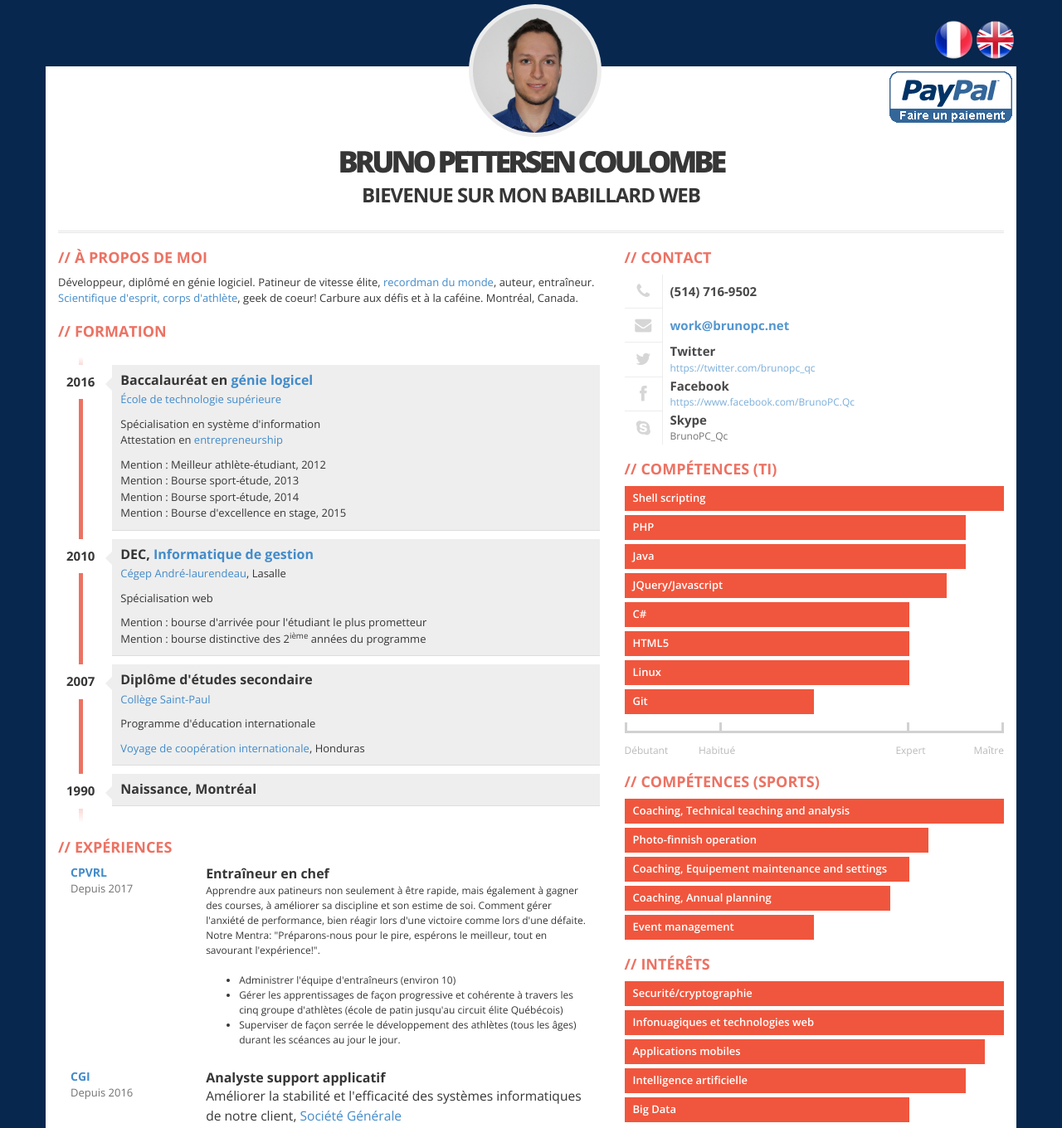
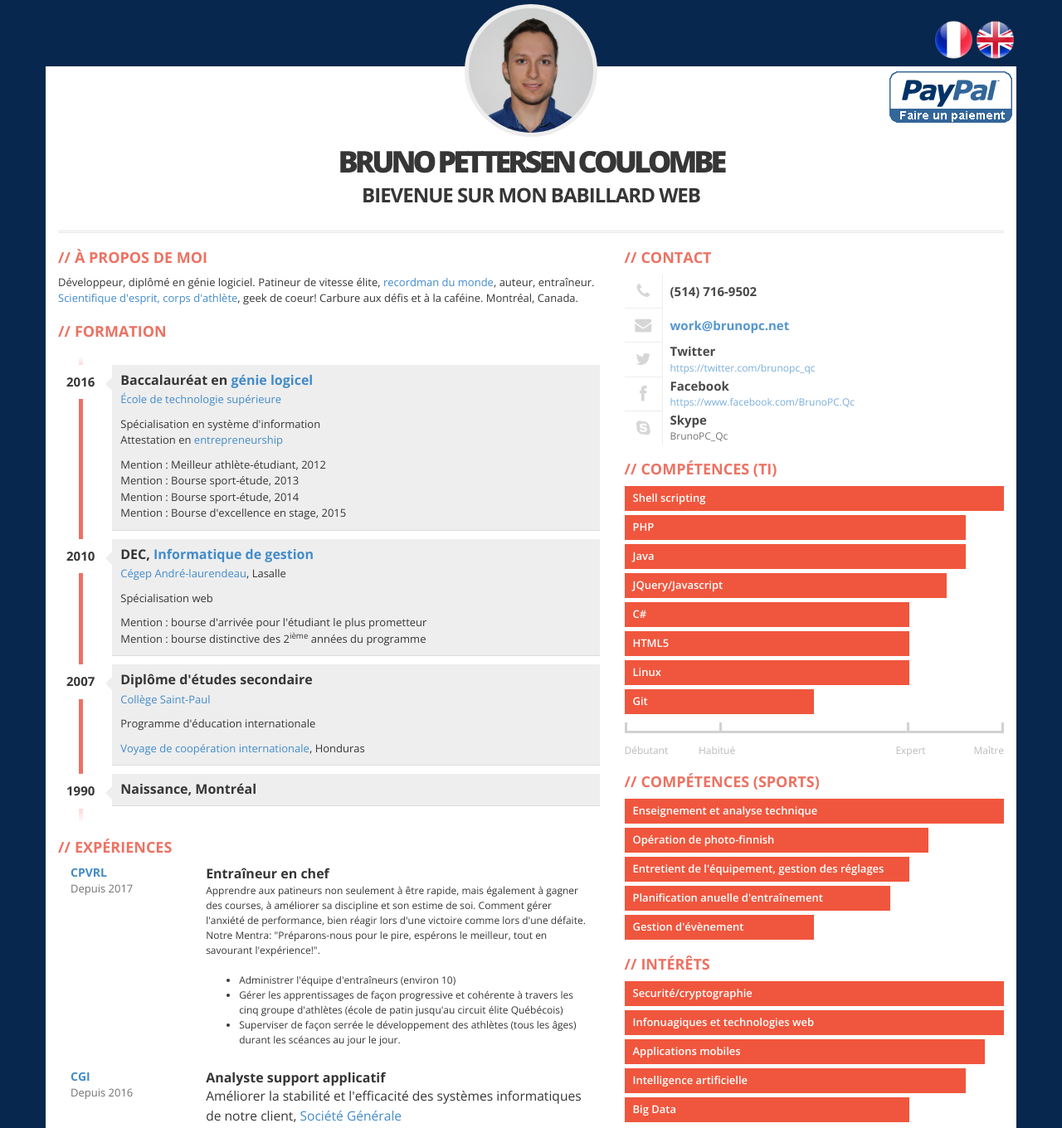
Before and after one commit to brunopc-net/Eboard, a plain HTML site: page accueil.html in a window 1280 px wide. Shown: the top 1360 px of the page at 83% size. Drawn offline with nearby package versions, Linux system fonts and the light colour scheme.

Commit message:
Small corrections

```diff
--- a/accueil.html
+++ b/accueil.html
@@ -55,7 +55,7 @@
 							</form>
 						</div>
 						<!-- AVATAR -->
-						<div id="photo" style="margin-left:180px;">
+						<div id="photo" style="margin-left:170px;">
 							<img src="img/avatar.jpg" alt="avatar">
 						</div>
 						<!-- TITLE -->
@@ -439,11 +439,11 @@
 						</div>
 						<h2>Compétences (Sports)</h2>
 						<div class="skills">
-							<div class="item-skills" data-percent="1.00">Coaching, Technical teaching and analysis</div>
-							<div class="item-skills" data-percent="0.80">Photo-finnish operation</div>
-							<div class="item-skills" data-percent="0.75">Coaching, Equipement maintenance and settings</div>
-							<div class="item-skills" data-percent="0.70">Coaching, Annual planning</div>
-							<div class="item-skills" data-percent="0.50">Event management</div>
+							<div class="item-skills" data-percent="1.00">Enseignement et analyse technique</div>
+							<div class="item-skills" data-percent="0.80">Opération de photo-finnish</div>
+							<div class="item-skills" data-percent="0.75">Entretient de l'équipement, gestion des réglages</div>
+							<div class="item-skills" data-percent="0.70">Planification anuelle d'entraînement</div>
+							<div class="item-skills" data-percent="0.50">Gestion d'évènement</div>
 						</div>
 					</div>
 					<!-- INTERESTS -->
```
Also changed, not shown: index.html (+1 -1 lines).
